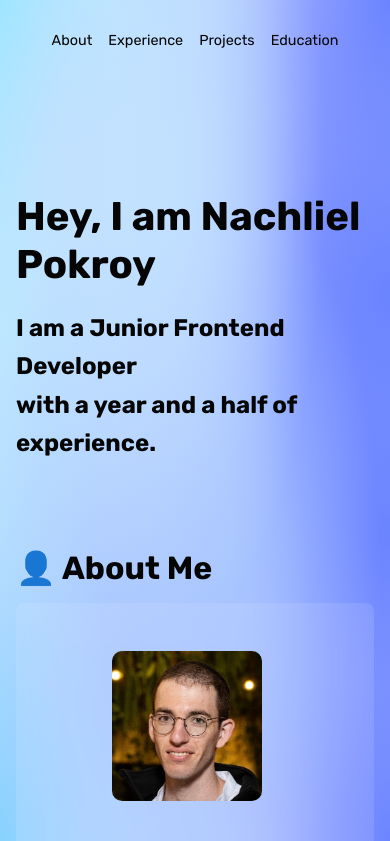
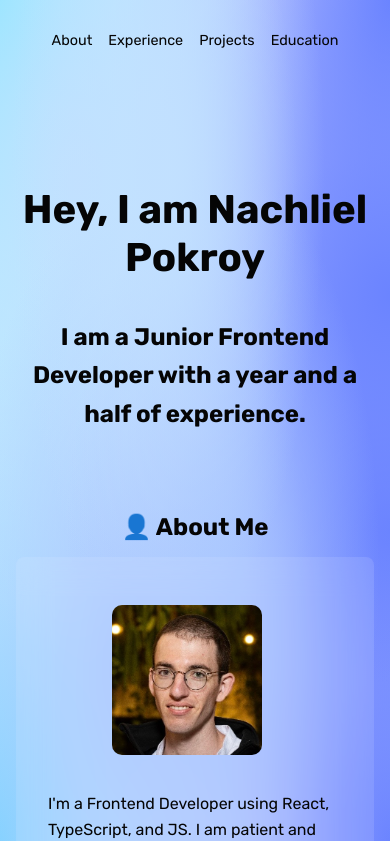
Before and after one commit to nachlielp/cv, a Next.js app: page / in a window 390 px wide. Shown: the top 841 px of the page. Built offline with nearby package versions, Linux system fonts and the light colour scheme.

Commit message:
responsive

```diff
--- a/src/app/globals.css
+++ b/src/app/globals.css
@@ -171,7 +171,18 @@ body {
   height: 100%;
   z-index: 1;
 }
-
+.tile-4 {
+  width: 100vw;
+  height: 100vh;
+  position: absolute; /* Take out of normal flow */
+  top: 300%;
+  left: 0;
+  width: 100%;
+  height: 100%;
+  z-index: 1;
+  transform: rotate(180deg) scaleX(-1);
+  display: none;
+}
 /* Navigation */
 .nav {
   display: flex;
@@ -273,13 +284,23 @@ body {
     font-size: 0.9rem;
   }
 
+  .hero {
+    text-align: center;
+  }
   .card.about {
     flex-direction: column;
 
     justify-content: center;
   }
 
+  .title {
+    font-size: 1.5rem;
+    align-self: center;
+  }
   .card.about .hero-image {
     align-self: center;
   }
+  .tile-4 {
+    display: block;
+  }
 }
--- a/src/app/layout.tsx
+++ b/src/app/layout.tsx
@@ -77,6 +77,7 @@ export default function RootLayout({
           <div className="page-background-tile tile-1"></div>
           <div className="page-background-tile tile-2"></div>
           <div className="page-background-tile tile-3"></div>
+          <div className="page-background-tile tile-4"></div>
           <div style={{ zIndex: 2, position: "relative" }}>{children}</div>
         </div>
       </body>
--- a/src/app/page.tsx
+++ b/src/app/page.tsx
@@ -11,17 +11,10 @@ export default function Portfolio() {
       </nav>
 
       <section className="section hero">
-        <article className="hero-content">
-          <h1 className="title">Hey, I am Nachliel Pokroy</h1>
-          <h2 className="text">
-            I am a{" "}
-            <span style={{ fontWeight: "bold" }}>
-              Junior Frontend Developer
-            </span>
-            <br />
-            with a year and a half of experience.
-          </h2>
-        </article>
+        <h1 className="title">Hey, I am Nachliel Pokroy</h1>
+        <h2 className="text">
+          I am a Junior Frontend Developer with a year and a half of experience.
+        </h2>
       </section>
 
       <section id="about" className="section">
```
